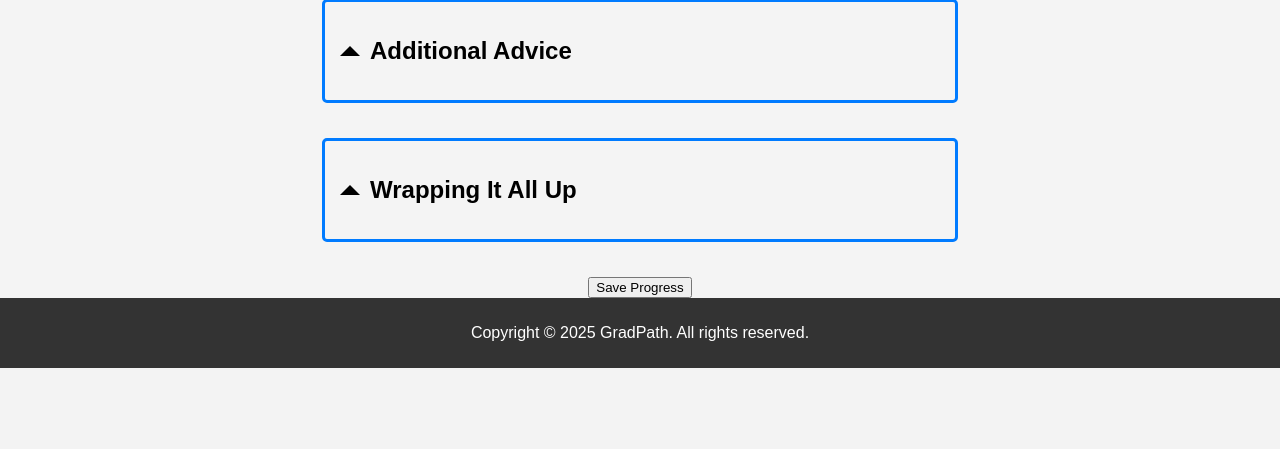
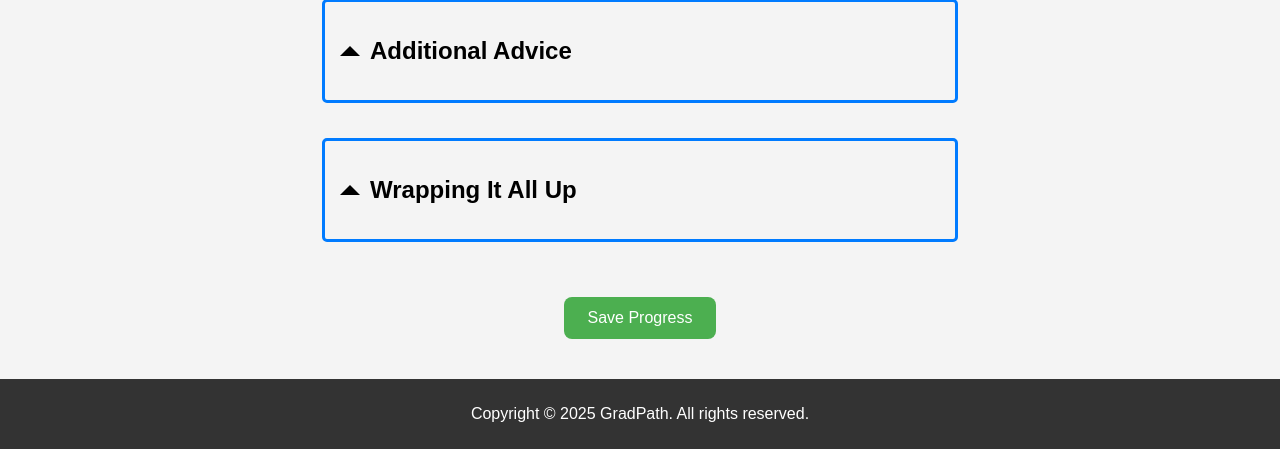
Before and after one commit to SondashStudios/Group-1-Project, a Django app: template gradpath/checklist/templates/checklist.html in a window 1280 px wide. Shown: the part 699-1148 px from the top of the page. Before the commit the page ends 1067 px from the top, so only its background shows below. Run offline with Django 5.2, Linux system fonts and the light colour scheme; the template is opened without the code that fills it, so the values that code supplies are empty.

Commit message:
Fix: Fixed styling for the learning page

```diff
--- a/gradpath/checklist/static/checklist/checklist.css
+++ b/gradpath/checklist/static/checklist/checklist.css
@@ -153,3 +153,21 @@ footer {
     width: 20px;
     height: 20px;
 }
+
+/* Save progress button styling */
+.save-button {
+    background-color: #4CAF50;
+    color: white;
+    padding: 12px 24px;
+    border: none;
+    border-radius: 8px;
+    font-size: 16px;
+    cursor: pointer;
+    transition: background-color 0.3s ease;
+    margin-top: 20px;
+    margin-bottom: 40px;
+}
+
+.save-button:hover {
+    background-color: #45a049;
+}
```
Also changed, not shown: gradpath/checklist/migrations/0001_initial.py (added), gradpath/checklist/migrations/__init__.py (added), gradpath/db.sqlite3, 1 other file.
